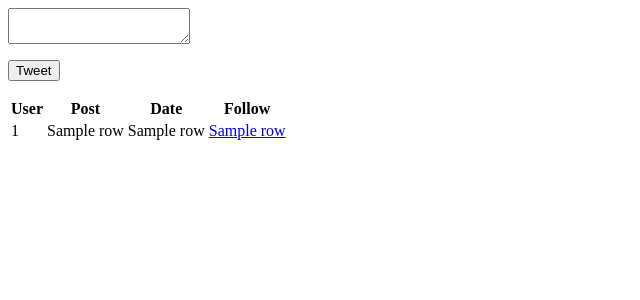
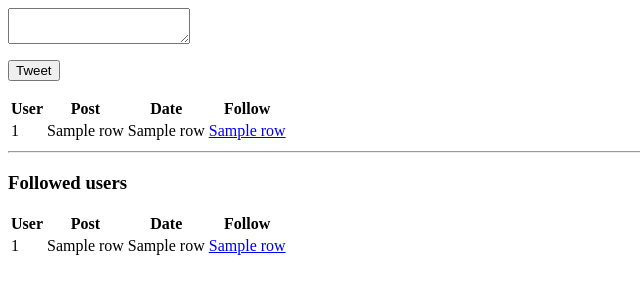
Before and after one commit to Ozzywap/twitterclone, a Flask app: template templates/form.html in a window 1280 px wide. Shown: the top 300 px of the page, without its empty margins (0-640 px from the left). Run offline with Flask 2, Linux system fonts and the light colour scheme; the template is opened without the code that fills it: most values are stand-ins (such as "Sample title", 1, 10 or a date in 2020); some libraries are stand-ins or nearby versions.

Commit message:
tweets from followed users in separate section

```diff
--- a/app.py
+++ b/app.py
@@ -42,11 +42,25 @@ def get_uid():
     user_id = retrieve_query_single(f'''select uid from user where ip = "{ip}"''')
     if user_id == None:
         submit_query(f'''insert into user (ip) value ('{ip}')''')
-        user_id = retrieve_query_single(f'''select uid from user where ip = {ip}''')
+        user_id = retrieve_query_single(f'''select uid from user where ip = "{ip}"''')
     return user_id
 
-def follow_status():
+def render_tweets():
     tweets = retrieve_query(f'''select * from tweet order by date desc''')
+    tweet_status = []
+    # id_checked = []
+    for i in tweets:
+    # if i[3] not in id_checked:
+        if retrieve_query_single(f'''select follower from follows where uid = {i[3]} and follower = {get_uid()}''') == None:
+            tweet_status.append((i[3], i[1], i[2],'Follow'))
+        else:
+            tweet_status.append((i[3], i[1], i[2], 'Following'))
+    # id_checked.append(i[3])
+    return tweet_status
+
+def render_tweets_followers():
+    user_id = get_uid()
+    tweets = retrieve_query(f'''select * from tweet where uid in (select uid from follows where follower = {user_id}) order by date desc''')
     tweet_status = []
     # id_checked = []
     for i in tweets:
@@ -64,8 +78,9 @@ def index():
 
 @app.route("/form")
 def form():
-    tweet_status = follow_status()
-    return render_template("form.html", tweet_status=tweet_status)
+    tweet_status = render_tweets()
+    follower_tweet_status = render_tweets_followers()
+    return render_template("form.html", tweet_status=tweet_status, follower_tweet_status=follower_tweet_status)
 
 
 @app.route("/tweet", methods = ['POST', 'GET'])
@@ -78,8 +93,9 @@ def tweet():
         if following == None:
             submit_query(f'''insert into follows(uid,follower) values ({follow_id}, {user_id}) ''')
 
-        tweet_status = follow_status()
-        return render_template("form.html", tweet_status=tweet_status)
+        tweet_status = render_tweets()
+        follower_tweet_status = render_tweets_followers()
+        return render_template("form.html", tweet_status=tweet_status, follower_tweet_status=follower_tweet_status)
 
     if request.method == 'POST':
         tweet = request.form['tweet']
@@ -87,9 +103,10 @@ def tweet():
         user_id= get_uid()
         submit_query(f'''insert into tweet(uid, post) values ('{user_id}', '{tweet}')''')
 
-        tweet_status = follow_status()
+        tweet_status = render_tweets()
+        follower_tweet_status = render_tweets_followers()
 
-        return render_template("form.html", tweet_status=tweet_status)
+        return render_template("form.html", tweet_status=tweet_status, follower_tweet_status=follower_tweet_status)
 
 
 if __name__ == '__main__':
--- a/templates/form.html
+++ b/templates/form.html
@@ -26,3 +26,29 @@
         {% endfor %}
     </tbody>
 </table>
+
+<hr>
+<h3>Followed users</h3>
+<table>
+    <thead>
+    <tr>
+        <th>User</th>
+        <th>Post</th>
+        <th>Date</th>
+        <th>Follow</th>
+
+    </tr>
+    </thead>
+    <tbody>
+        {% for row in follower_tweet_status %}
+            <tr>
+                <td>{{row[0]}}</td>
+                <td>{{row[1]}}</td>
+                <td>{{row[2]}}</td>
+                <td>
+                    <a href="/tweet?follow={{ row [0] }}">{{row[3]}}</a>
+                </td>
+            </tr>
+        {% endfor %}
+    </tbody>
+</table>
```
